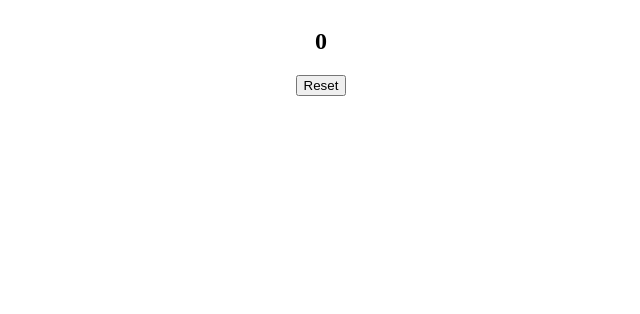
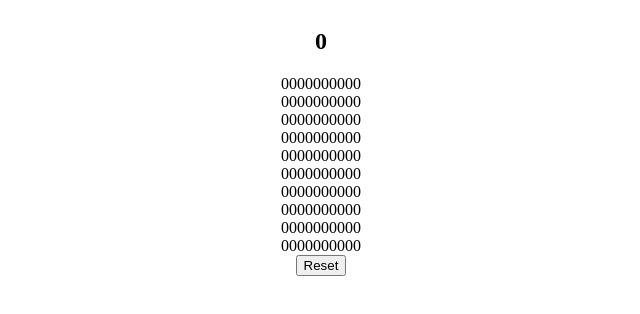
Before and after one commit to VSMent/react-ts-game-rfbi, a React (Create React App) app: page / in a window 1280 px wide. Shown: the top 314 px of the page, without its empty margins (319-959 px from the left). Built offline with nearby package versions, Linux system fonts and the light colour scheme.

Commit message:
basic battlefield setup

```diff
--- a/App.tsx
+++ b/App.tsx
@@ -6,11 +6,11 @@ import { useGameState } from './state/useGameState';
 import './style.css';
 
 export default function App() {
-  const { turn, reset } = useGameState();
+  const { turn, reset, matrix } = useGameState();
   return (
     <div className="app">
       <HeaderWithCounter turn={turn} />
-      <Battlefield />
+      <Battlefield matrix={matrix} />
       <ResetButton reset={reset} />
     </div>
   );
--- a/Battlefield.tsx
+++ b/Battlefield.tsx
@@ -1,4 +1,15 @@
 import * as React from 'react';
-export const Battlefield = () => {
-  return <div></div>;
+
+type BattlefieldProps = {
+  matrix: number[][];
 };
+
+export const Battlefield = ({ matrix }: BattlefieldProps) => {
+  return (
+    <div>
+      {matrix.map((row, i) => (
+        <div key={i}>{row}</div>
+      ))}
+    </div>
+  );
+};
--- a/state/useGameState.ts
+++ b/state/useGameState.ts
@@ -1,7 +1,15 @@
+import { createArray } from '../utils/array';
+
+const MATRIX_LENGTH = 10;
+
+const createEmptyBattlefield = () =>
+  createArray(MATRIX_LENGTH, () => createArray(MATRIX_LENGTH, () => 0));
+
 export const useGameState = () => {
   const reset = () => {
     console.log('r');
   };
   const turn = 0;
-  return { turn, reset };
+  const matrix = createEmptyBattlefield();
+  return { turn, reset, matrix };
 };
--- a/utils/array.ts
+++ b/utils/array.ts
@@ -1,3 +1,3 @@
-function createArray<T>(length: number, callback: () => T) {
+export function createArray<T>(length: number, callback: () => T) {
   return [...new Array(length)].map(callback);
 }
```
